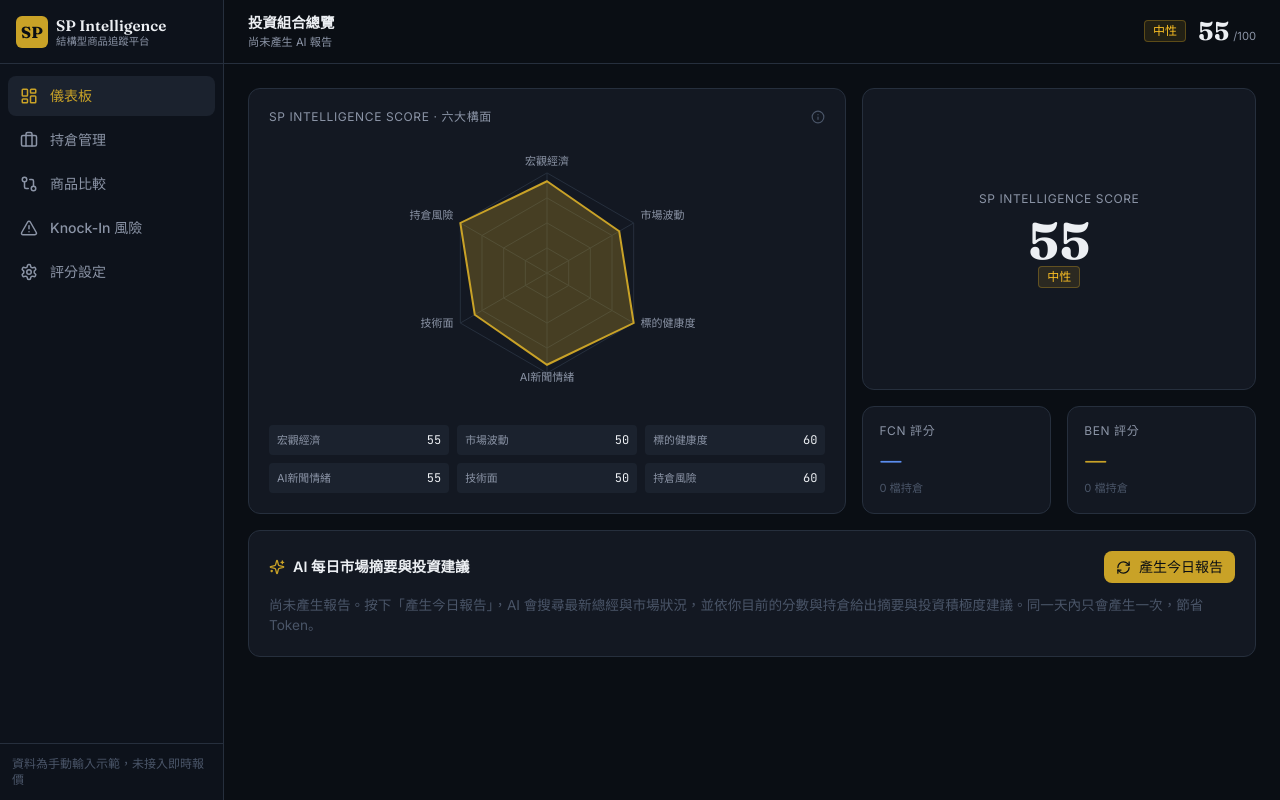
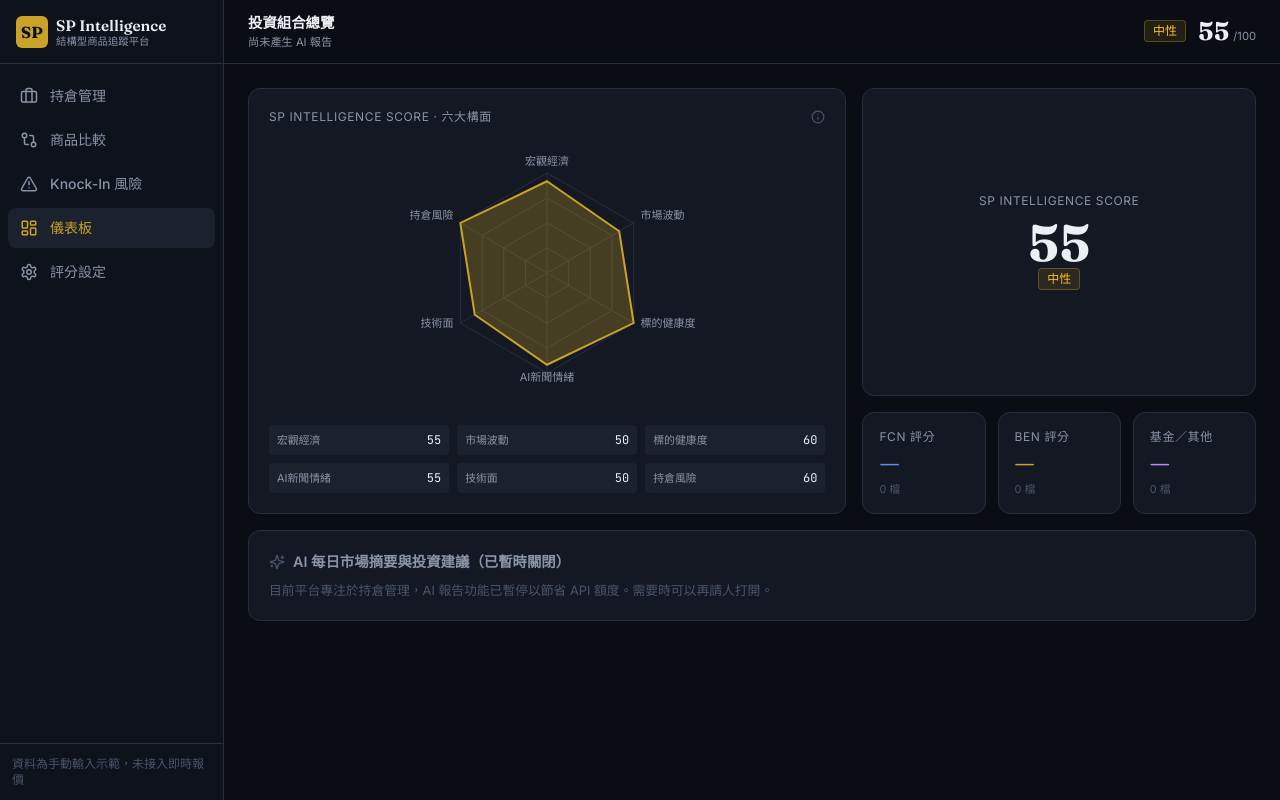
Before and after one commit to Warmadness97/sp-intelligence, a React (Vite) app: page / in a window 1280 px wide. Both pictures are taken after a click on the button "儀表板". Built offline with nearby package versions, Linux system fonts and the light colour scheme.

Commit message:
Add files via upload

```diff
--- a/src/App.jsx
+++ b/src/App.jsx
@@ -27,14 +27,18 @@ const DIMENSIONS = [
   { key: "underlying", label: "標的健康度", sub: "趨勢／波動／財報" },
   { key: "sentiment", label: "AI新聞情緒", sub: "新聞情緒分析" },
   { key: "technical", label: "技術面", sub: "均線／RSI／MACD" },
-  { key: "holdingRisk", label: "持倉風險", sub: "距KI／集中度／到期分布" },
+  { key: "holdingRisk", label: "持倉風險", sub: "距KI／集中度／配息與分散度" },
 ];
 
 const DEFAULT_WEIGHTS = {
   BASE: { macro: 25, volatility: 20, underlying: 20, sentiment: 15, technical: 10, holdingRisk: 10 },
   FCN:  { macro: 18, volatility: 30, underlying: 15, sentiment: 12, technical: 7,  holdingRisk: 18 },
   BEN:  { macro: 18, volatility: 14, underlying: 26, sentiment: 12, technical: 20, holdingRisk: 10 },
+  FUND: { macro: 15, volatility: 25, underlying: 15, sentiment: 10, technical: 5,  holdingRisk: 30 },
 };
+
+const TYPE_COLORS = { FCN: "#5B8DEF", BEN: "#C9A227", FUND: "#C084FC" };
+function typeColor(type) { return TYPE_COLORS[type] || "#8B94A6"; }
 
 const DEFAULT_SCORES = { macro: 55, volatility: 50, underlying: 60, sentiment: 55, technical: 50 };
 
@@ -53,6 +57,50 @@ function holdingRiskSubscore(distance) {
   if (distance >= 8) return 50;
   if (distance >= 3) return 25;
   return 10;
+}
+
+// Fund / other holdings don't have a Knock-In barrier — instead we score them on
+// distribution yield sustainability, annualized volatility, and how diversified
+// the underlying allocation is (all manually entered, 0-100 for diversification).
+function fundRiskSubscore(h) {
+  const yieldPct = h.coupon;
+  const vol = h.volatilityPct;
+  const divers = h.diversification;
+
+  let yieldScore = 55;
+  if (yieldPct !== null && yieldPct !== undefined && !isNaN(yieldPct)) {
+    if (yieldPct > 15) yieldScore = 35;
+    else if (yieldPct > 10) yieldScore = 60;
+    else if (yieldPct >= 4) yieldScore = 85;
+    else yieldScore = 55;
+  }
+
+  let volScore = 55;
+  if (vol !== null && vol !== undefined && !isNaN(vol)) {
+    if (vol <= 8) volScore = 90;
+    else if (vol <= 15) volScore = 70;
+    else if (vol <= 25) volScore = 45;
+    else volScore = 20;
+  }
+
+  const diversScore = divers !== null && divers !== undefined && !isNaN(divers) ? Number(divers) : 50;
+
+  return Math.round(yieldScore * 0.35 + volScore * 0.35 + diversScore * 0.3);
+}
+
+function fundRiskZone(score) {
+  if (score >= 75) return { label: "穩健", color: "#4ADE80" };
+  if (score >= 55) return { label: "留意", color: "#FBBF24" };
+  if (score >= 35) return { label: "偏高風險", color: "#F97316" };
+  return { label: "高風險", color: "#F87171" };
+}
+
+// Dispatches to the right risk model depending on holding type.
+function holdingRiskFor(h) {
+  return h.type === "FUND" ? fundRiskSubscore(h) : holdingRiskSubscore(h.kiDistance);
+}
+function riskInfo(h) {
+  return h.type === "FUND" ? fundRiskZone(fundRiskSubscore(h)) : riskZone(h.kiDistance);
 }
 
 function weightedScore(scores, weights) {
@@ -75,6 +123,9 @@ function isToday(isoString) {
   const now = new Date();
   return d.getFullYear() === now.getFullYear() && d.getMonth() === now.getMonth() && d.getDate() === now.getDate();
 }
+
+// Set to true to re-enable the AI daily report feature.
+const AI_REPORTS_ENABLED = false;
 
 const MARKET_DATA_GROUPS = [
   { key: "macro", label: "Macro", items: [["fed", "Fed"], ["ecb", "ECB"], ["boj", "BOJ"], ["boe", "BOE"]] },
@@ -164,23 +215,27 @@ function useComputedScores(holdings, dimScores, weights) {
     const withType = (type) => holdings.filter((h) => h.type === type);
     const avgHoldingRisk = (list) => {
       if (list.length === 0) return 60;
-      const sum = list.reduce((a, h) => a + holdingRiskSubscore(h.kiDistance), 0);
+      const sum = list.reduce((a, h) => a + holdingRiskFor(h), 0);
       return Math.round((sum / list.length) * 10) / 10;
     };
 
     const fcnHoldings = withType("FCN");
     const benHoldings = withType("BEN");
+    const fundHoldings = withType("FUND");
 
     const overallScores = { ...dimScores, holdingRisk: avgHoldingRisk(holdings) };
     const fcnScores = { ...dimScores, holdingRisk: avgHoldingRisk(fcnHoldings) };
     const benScores = { ...dimScores, holdingRisk: avgHoldingRisk(benHoldings) };
+    const fundScores = { ...dimScores, holdingRisk: avgHoldingRisk(fundHoldings) };
 
     return {
       overall: weightedScore(overallScores, weights.BASE),
       fcn: fcnHoldings.length ? weightedScore(fcnScores, weights.FCN) : null,
       ben: benHoldings.length ? weightedScore(benScores, weights.BEN) : null,
+      fund: fundHoldings.length ? weightedScore(fundScores, weights.FUND) : null,
       fcnCount: fcnHoldings.length,
       benCount: benHoldings.length,
+      fundCount: fundHoldings.length,
       overallScores,
     };
   }, [holdings, dimScores, weights]);
@@ -192,7 +247,7 @@ function useComputedScores(holdings, dimScores, weights) {
 
 export default function SPIntelligencePlatform() {
   const [ready, setReady] = useState(false);
-  const [tab, setTab] = useState("dashboard");
+  const [tab, setTab] = useState("holdings");
   const [holdings, setHoldings] = useState([]);
   const [dimScores, setDimScores] = useState(DEFAULT_SCORES);
   const [weights, setWeights] = useState(DEFAULT_WEIGHTS);
@@ -240,6 +295,7 @@ export default function SPIntelligencePlatform() {
   const updateHolding = (id, patch) => persistHoldings(holdings.map((h) => (h.id === id ? { ...h, ...patch } : h)));
 
   const generateReport = async (force = false) => {
+    if (!AI_REPORTS_ENABLED) return;
     if (!force && reports[0] && isToday(reports[0].timestamp)) {
       return; // already generated today — skip the API call to save tokens
     }
@@ -362,10 +418,10 @@ alerts 請針對距離 Knock-In 過近（如小於 10%）或到期集中、標
 
 function Sidebar({ tab, setTab }) {
   const items = [
-    { key: "dashboard", label: "儀表板", icon: LayoutDashboard },
     { key: "holdings", label: "持倉管理", icon: Briefcase },
     { key: "compare", label: "商品比較", icon: GitCompare },
     { key: "risk", label: "Knock-In 風險", icon: AlertTriangle },
+    { key: "dashboard", label: "儀表板", icon: LayoutDashboard },
     { key: "settings", label: "評分設定", icon: SettingsIcon },
   ];
   return (
@@ -484,25 +540,33 @@ function Dashboard({ computed, dimScores, weights, holdings, band, reports, gene
             </div>
             <Badge color={band.color}>{band.label}</Badge>
           </Panel>
-          <div className="grid grid-cols-2 gap-4">
+          <div className="grid grid-cols-3 gap-3">
             <Panel className="p-4">
               <StatLabel>FCN 評分</StatLabel>
-              <div style={{ fontFamily: "Fraunces, serif", fontWeight: 600, fontSize: "1.7rem", color: "#5B8DEF" }}>
+              <div style={{ fontFamily: "Fraunces, serif", fontWeight: 600, fontSize: "1.5rem", color: typeColor("FCN") }}>
                 {computed.fcn ?? "—"}
               </div>
-              <div style={{ color: "#4A5568", fontSize: "0.7rem" }}>{computed.fcnCount} 檔持倉</div>
+              <div style={{ color: "#4A5568", fontSize: "0.68rem" }}>{computed.fcnCount} 檔</div>
             </Panel>
             <Panel className="p-4">
               <StatLabel>BEN 評分</StatLabel>
-              <div style={{ fontFamily: "Fraunces, serif", fontWeight: 600, fontSize: "1.7rem", color: "#C9A227" }}>
+              <div style={{ fontFamily: "Fraunces, serif", fontWeight: 600, fontSize: "1.5rem", color: typeColor("BEN") }}>
                 {computed.ben ?? "—"}
               </div>
-              <div style={{ color: "#4A5568", fontSize: "0.7rem" }}>{computed.benCount} 檔持倉</div>
+              <div style={{ color: "#4A5568", fontSize: "0.68rem" }}>{computed.benCount} 檔</div>
+            </Panel>
+            <Panel className="p-4">
+              <StatLabel>基金／其他</StatLabel>
+              <div style={{ fontFamily: "Fraunces, serif", fontWeight: 600, fontSize: "1.5rem", color: typeColor("FUND") }}>
+                {computed.fund ?? "—"}
+              </div>
+              <div style={{ color: "#4A5568", fontSize: "0.68rem" }}>{computed.fundCount} 檔</div>
             </Panel>
           </div>
         </div>
       </div>
 
+      {AI_REPORTS_ENABLED ? (
         <Panel className="p-5">
           <div className="flex items-center justify-between mb-3">
             <div className="flex items-center gap-2">
@@ -579,6 +643,17 @@ function Dashboard({ computed, dimScores, weights, holdings, band, reports, gene
             </div>
           )}
         </Panel>
+      ) : (
+        <Panel className="p-5">
+          <div className="flex items-center gap-2">
+            <Sparkles size={16} style={{ color: "#4A5568" }} />
+            <span style={{ color: "#8B94A6", fontWeight: 600, fontSize: "0.9rem" }}>AI 每日市場摘要與投資建議（已暫時關閉）</span>
+          </div>
+          <div style={{ color: "#4A5568", fontSize: "0.8rem", marginTop: "0.5rem" }}>
+            目前平台專注於持倉管理，AI 報告功能已暫停以節省 API 額度。需要時可以再請人打開。
+          </div>
+        </Panel>
+      )}
     </div>
   );
 }
@@ -588,7 +663,7 @@ function Dashboard({ computed, dimScores, weights, holdings, band, reports, gene
 ------------------------------------------------------------------*/
 
 function emptyForm() {
-  return { name: "", type: "FCN", underlyings: "", coupon: "", issueDate: "", maturityDate: "", notional: "", kiDistance: "" };
+  return { name: "", type: "FCN", underlyings: "", coupon: "", issueDate: "", maturityDate: "", notional: "", kiDistance: "", volatilityPct: "", diversification: "" };
 }
 
 function HoldingsView({ holdings, addHolding, removeHolding, updateHolding }) {
@@ -613,6 +688,8 @@ function HoldingsView({ holdings, addHolding, removeHolding, updateHolding }) {
       maturityDate: h.maturityDate ?? "",
       notional: h.notional ?? "",
       kiDistance: h.kiDistance ?? "",
+      volatilityPct: h.volatilityPct ?? "",
+      diversification: h.diversification ?? "",
     });
     setShowForm(true);
   };
@@ -630,6 +707,8 @@ function HoldingsView({ holdings, addHolding, removeHolding, updateHolding }) {
       coupon: form.coupon === "" ? null : Number(form.coupon),
       notional: form.notional === "" ? null : Number(form.notional),
       kiDistance: form.kiDistance === "" ? null : Number(form.kiDistance),
+      volatilityPct: form.volatilityPct === "" ? null : Number(form.volatilityPct),
+      diversification: form.diversification === "" ? null : Number(form.diversification),
     };
     if (editingId) {
       updateHolding(editingId, payload);
@@ -669,26 +748,38 @@ function HoldingsView({ holdings, addHolding, removeHolding, updateHolding }) {
               <select value={form.type} onChange={(e) => setForm({ ...form, type: e.target.value })} style={inputStyle}>
                 <option value="FCN">FCN</option>
                 <option value="BEN">BEN</option>
+                <option value="FUND">基金／其他</option>
               </select>
             </Field>
             <Field label="標的（逗號分隔）">
               <input value={form.underlyings} onChange={(e) => setForm({ ...form, underlyings: e.target.value })} style={inputStyle} placeholder="例：AAPL, TSM" />
             </Field>
-            <Field label="票面利率 %">
+            <Field label={form.type === "FUND" ? "年化配息率 %" : "票面利率 %"}>
               <input type="number" value={form.coupon} onChange={(e) => setForm({ ...form, coupon: e.target.value })} style={inputStyle} placeholder="12" />
             </Field>
             <Field label="發行日">
               <input type="date" value={form.issueDate} onChange={(e) => setForm({ ...form, issueDate: e.target.value })} style={inputStyle} />
             </Field>
-            <Field label="到期日">
+            <Field label={form.type === "FUND" ? "到期日（開放式基金可留空）" : "到期日"}>
               <input type="date" value={form.maturityDate} onChange={(e) => setForm({ ...form, maturityDate: e.target.value })} style={inputStyle} />
             </Field>
-            <Field label="名目本金">
+            <Field label="名目本金／投入金額">
               <input type="number" value={form.notional} onChange={(e) => setForm({ ...form, notional: e.target.value })} style={inputStyle} placeholder="100000" />
             </Field>
+            {form.type === "FUND" ? (
+              <>
+                <Field label="年化波動度 %">
+                  <input type="number" value={form.volatilityPct} onChange={(e) => setForm({ ...form, volatilityPct: e.target.value })} style={inputStyle} placeholder="例：12" />
+                </Field>
+                <Field label="資產配置分散度（0集中—100高度分散）">
+                  <input type="number" min={0} max={100} value={form.diversification} onChange={(e) => setForm({ ...form, diversification: e.target.value })} style={inputStyle} placeholder="例：70" />
+                </Field>
+              </>
+            ) : (
               <Field label="目前距離 KI（%）">
                 <input type="number" value={form.kiDistance} onChange={(e) => setForm({ ...form, kiDistance: e.target.value })} style={inputStyle} placeholder="例：18" />
               </Field>
+            )}
           </div>
           <div className="flex gap-2 mt-4">
             <button onClick={submit} className="px-4 py-2 rounded-lg text-sm font-medium" style={{ backgroundColor: "#C9A227", color: "#0A0E14" }}>
@@ -711,14 +802,14 @@ function HoldingsView({ holdings, addHolding, removeHolding, updateHolding }) {
 
       <div className="grid grid-cols-1 md:grid-cols-2 gap-3">
         {holdings.map((h) => {
-          const zone = riskZone(h.kiDistance);
+          const zone = riskInfo(h);
           return (
             <Panel key={h.id} className="p-4">
               <div className="flex items-start justify-between">
                 <div>
                   <div className="flex items-center gap-2">
                     <span style={{ color: "#ECEFF3", fontWeight: 600, fontSize: "0.9rem" }}>{h.name}</span>
-                    <Badge color={h.type === "FCN" ? "#5B8DEF" : "#C9A227"}>{h.type}</Badge>
+                    <Badge color={typeColor(h.type)}>{h.type === "FUND" ? "基金/其他" : h.type}</Badge>
                   </div>
                   <div style={{ color: "#8B94A6", fontSize: "0.75rem" }} className="mt-1">{h.underlyings || "—"}</div>
                 </div>
@@ -731,11 +822,19 @@ function HoldingsView({ holdings, addHolding, removeHolding, updateHolding }) {
                   </button>
                 </div>
               </div>
+              {h.type === "FUND" ? (
+                <div className="grid grid-cols-3 gap-2 mt-3">
+                  <MiniStat label="年化配息率" value={h.coupon !== null && h.coupon !== undefined ? `${h.coupon}%` : "—"} />
+                  <MiniStat label="年化波動度" value={h.volatilityPct !== null && h.volatilityPct !== undefined ? `${h.volatilityPct}%` : "—"} />
+                  <MiniStat label="分散度" value={h.diversification !== null && h.diversification !== undefined ? h.diversification : "—"} />
+                </div>
+              ) : (
                 <div className="grid grid-cols-3 gap-2 mt-3">
                   <MiniStat label="票面利率" value={h.coupon !== null && h.coupon !== undefined ? `${h.coupon}%` : "—"} />
                   <MiniStat label="到期日" value={h.maturityDate || "—"} />
                   <MiniStat label="距KI" value={h.kiDistance !== null && h.kiDistance !== undefined ? `${h.kiDistance}%` : "—"} color={zone.color} />
                 </div>
+              )}
               <div className="mt-2">
                 <Badge color={zone.color}>{zone.label}</Badge>
               </div>
@@ -790,9 +889,9 @@ function CompareView({ holdings, weights, dimScores }) {
   }
   const rows = holdings.map((h) => {
     const w = weights[h.type] || weights.BASE;
-    const scores = { ...dimScores, holdingRisk: holdingRiskSubscore(h.kiDistance) };
+    const scores = { ...dimScores, holdingRisk: holdingRiskFor(h) };
     const score = weightedScore(scores, w);
-    return { ...h, score, zone: riskZone(h.kiDistance) };
+    return { ...h, score, zone: riskInfo(h) };
   });
 
   return (
@@ -804,9 +903,9 @@ function CompareView({ holdings, weights, dimScores }) {
             <th className="pb-2 pr-3">商品</th>
             <th className="pb-2 pr-3">型態</th>
             <th className="pb-2 pr-3">標的</th>
-            <th className="pb-2 pr-3">票面利率</th>
+            <th className="pb-2 pr-3">利率／配息率</th>
             <th className="pb-2 pr-3">到期日</th>
-            <th className="pb-2 pr-3">距KI</th>
+            <th className="pb-2 pr-3">距KI／分散度</th>
             <th className="pb-2 pr-3">SP 子分數</th>
             <th className="pb-2 pr-3">風險燈號</th>
           </tr>
@@ -815,14 +914,16 @@ function CompareView({ holdings, weights, dimScores }) {
           {rows.map((r) => (
             <tr key={r.id} style={{ borderTop: "1px solid #262F3D" }}>
               <td className="py-2 pr-3" style={{ color: "#ECEFF3" }}>{r.name}</td>
-              <td className="py-2 pr-3"><Badge color={r.type === "FCN" ? "#5B8DEF" : "#C9A227"}>{r.type}</Badge></td>
+              <td className="py-2 pr-3"><Badge color={typeColor(r.type)}>{r.type === "FUND" ? "基金/其他" : r.type}</Badge></td>
               <td className="py-2 pr-3" style={{ color: "#8B94A6" }}>{r.underlyings || "—"}</td>
               <td className="py-2 pr-3" style={{ color: "#ECEFF3", fontFamily: "JetBrains Mono, monospace" }}>
                 {r.coupon !== null && r.coupon !== undefined ? `${r.coupon}%` : "—"}
               </td>
-              <td className="py-2 pr-3" style={{ color: "#8B94A6" }}>{r.maturityDate || "—"}</td>
+              <td className="py-2 pr-3" style={{ color: "#8B94A6" }}>{r.maturityDate || (r.type === "FUND" ? "開放式" : "—")}</td>
               <td className="py-2 pr-3" style={{ color: "#ECEFF3", fontFamily: "JetBrains Mono, monospace" }}>
-                {r.kiDistance !== null && r.kiDistance !== undefined ? `${r.kiDistance}%` : "—"}
+                {r.type === "FUND"
+                  ? (r.diversification !== null && r.diversification !== undefined ? r.diversification : "—")
+                  : (r.kiDistance !== null && r.kiDistance !== undefined ? `${r.kiDistance}%` : "—")}
               </td>
               <td className="py-2 pr-3" style={{ color: "#C9A227", fontFamily: "JetBrains Mono, monospace", fontWeight: 600 }}>{r.score}</td>
               <td className="py-2 pr-3"><Badge color={r.zone.color}>{r.zone.label}</Badge></td>
@@ -839,10 +940,19 @@ function CompareView({ holdings, weights, dimScores }) {
 ------------------------------------------------------------------*/
 
 function RiskView({ holdings }) {
-  const chartData = holdings.map((h) => ({
+  const structured = holdings.filter((h) => h.type !== "FUND");
+  const funds = holdings.filter((h) => h.type === "FUND");
+
+  const chartData = structured.map((h) => ({
     name: h.name.length > 10 ? h.name.slice(0, 10) + "…" : h.name,
     distance: h.kiDistance ?? 0,
     color: riskZone(h.kiDistance).color,
+  }));
+
+  const fundChartData = funds.map((h) => ({
+    name: h.name.length > 10 ? h.name.slice(0, 10) + "…" : h.name,
+    score: fundRiskSubscore(h),
+    color: fundRiskZone(fundRiskSubscore(h)).color,
   }));
 
   const underlyingCounts = {};
@@ -863,6 +973,7 @@ function RiskView({ holdings }) {
 
   return (
     <div className="space-y-4">
+      {structured.length > 0 && (
         <Panel className="p-5">
           <div style={{ color: "#ECEFF3", fontWeight: 600, marginBottom: "0.75rem" }}>各持倉距離 Knock-In 百分比</div>
           <div className="h-64">
@@ -885,9 +996,32 @@ function RiskView({ holdings }) {
             <span className="flex items-center gap-1"><span className="w-2 h-2 rounded-full inline-block" style={{ backgroundColor: "#F87171" }} />&lt;8% 危險</span>
           </div>
         </Panel>
+      )}
+
+      {funds.length > 0 && (
+        <Panel className="p-5">
+          <div style={{ color: "#ECEFF3", fontWeight: 600, marginBottom: "0.75rem" }}>基金／其他 風險綜合分數</div>
+          <div style={{ color: "#8B94A6", fontSize: "0.75rem", marginBottom: "0.75rem" }}>
+            綜合配息率、年化波動度、資產配置分散度計算，分數越高代表越穩健。
+          </div>
+          <div className="h-56">
+            <ResponsiveContainer width="100%" height="100%">
+              <BarChart data={fundChartData}>
+                <CartesianGrid stroke="#1B222E" vertical={false} />
+                <XAxis dataKey="name" tick={{ fill: "#8B94A6", fontSize: 10 }} />
+                <YAxis tick={{ fill: "#8B94A6", fontSize: 10 }} domain={[0, 100]} />
+                <Tooltip contentStyle={{ backgroundColor: "#1B222E", border: "1px solid #262F3D", color: "#ECEFF3" }} />
+                <Bar dataKey="score" radius={[4, 4, 0, 0]}>
+                  {fundChartData.map((d, i) => <Cell key={i} fill={d.color} />)}
+                </Bar>
+              </BarChart>
+            </ResponsiveContainer>
+          </div>
+        </Panel>
+      )}
 
       <Panel className="p-5">
-        <div style={{ color: "#ECEFF3", fontWeight: 600, marginBottom: "0.5rem" }}>Worst-of 標的集中度</div>
+        <div style={{ color: "#ECEFF3", fontWeight: 600, marginBottom: "0.5rem" }}>Worst-of／持股標的集中度</div>
         {concentrated.length === 0 ? (
           <div style={{ color: "#4ADE80", fontSize: "0.85rem" }}>目前沒有標的重複出現在多筆持倉中，集中度風險低。</div>
         ) : (
@@ -957,11 +1091,11 @@ function SettingsView({ dimScores, persistScores, weights, persistWeights }) {
         </button>
       </Panel>
 
-      {["BASE", "FCN", "BEN"].map((type) => (
+      {["BASE", "FCN", "BEN", "FUND"].map((type) => (
         <Panel key={type} className="p-5">
           <button className="w-full flex items-center justify-between" onClick={() => setEditType(editType === type ? null : type)}>
             <span style={{ color: "#ECEFF3", fontWeight: 600 }}>
-              {type === "BASE" ? "整體組合權重" : `${type} 專屬權重`}
+              {type === "BASE" ? "整體組合權重" : type === "FUND" ? "基金／其他 專屬權重" : `${type} 專屬權重`}
             </span>
             {editType === type ? <ChevronUp size={16} style={{ color: "#8B94A6" }} /> : <ChevronDown size={16} style={{ color: "#8B94A6" }} />}
           </button>
```
Lines whose indentation alone changed are shown as unchanged.
